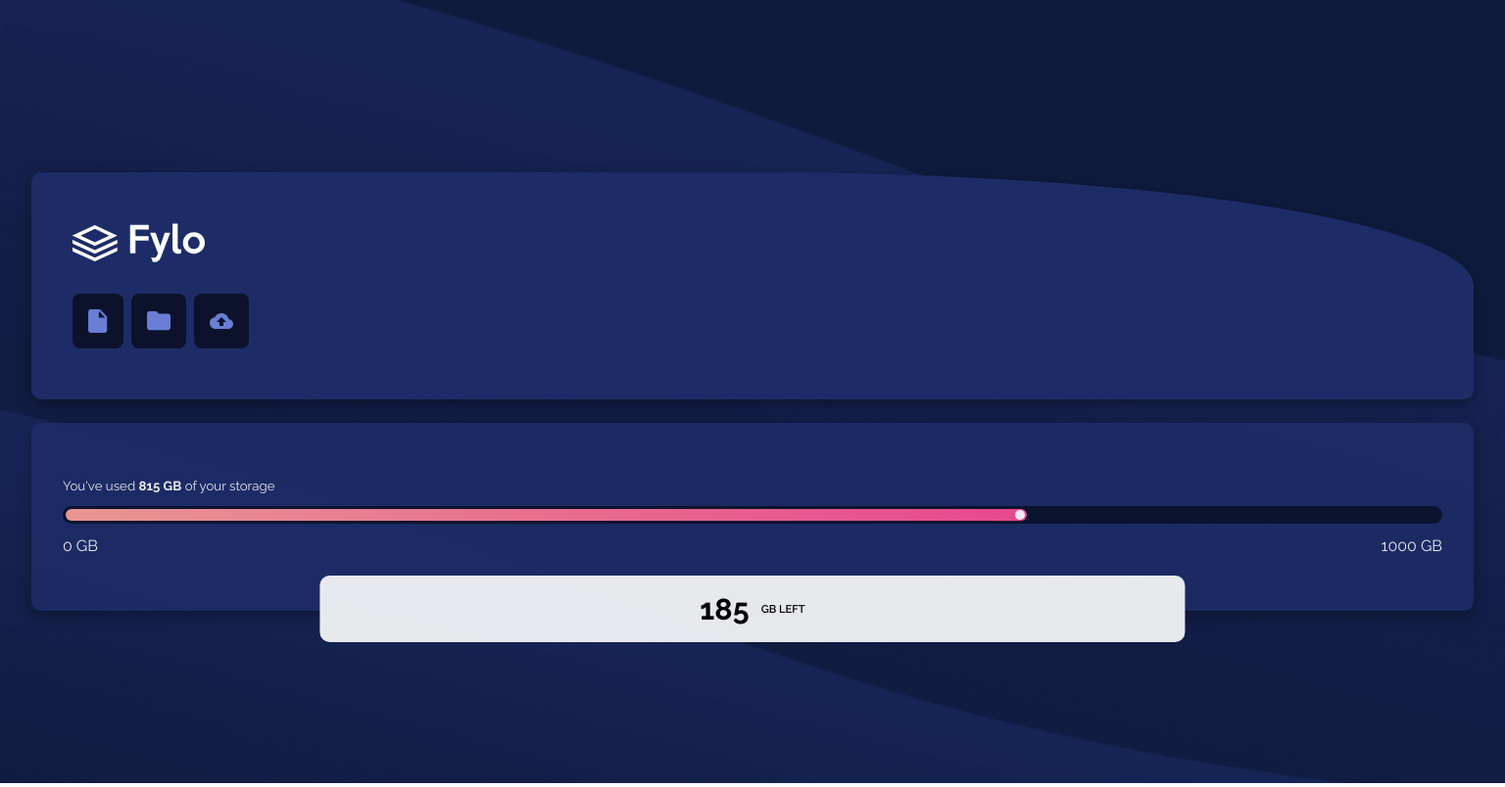
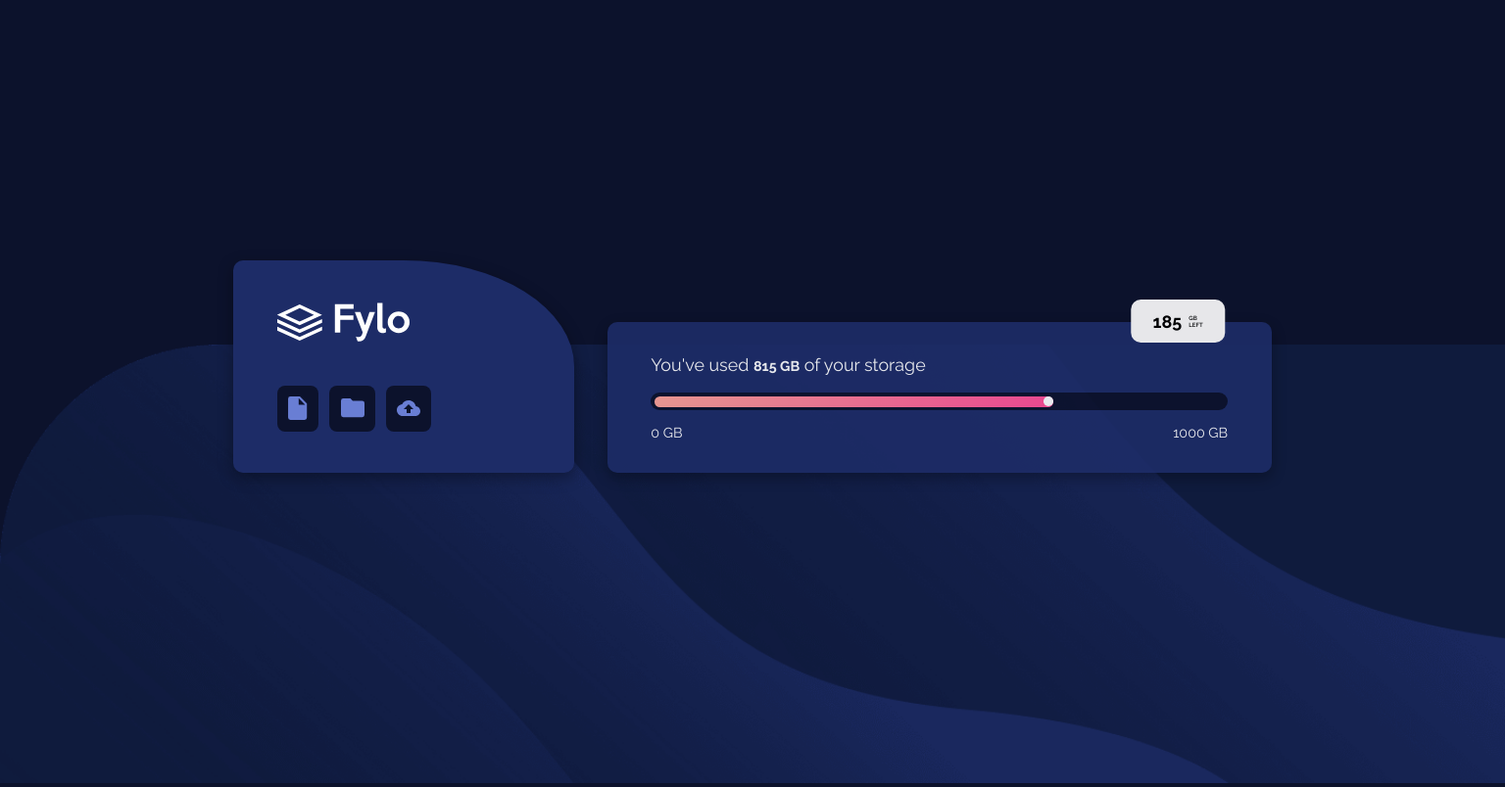
Before and after one commit to ghulamabidhassan/Fylo-data-storage-component, a plain HTML site: page index.html in a window 1536 px wide. Shown: the whole page at 98% size. Drawn offline with Linux system fonts and the light colour scheme.

Commit message:
responsive query completed

```diff
--- a/index.html
+++ b/index.html
@@ -16,7 +16,8 @@
   <body>
     <div class="main">
       <div class="img">
-        <img src="./images/bg-mobile.png" alt="" />
+        <img class="mob" src="./images/bg-mobile.png" alt="" />
+        <img src="./images/bg-desktop.png" alt="" class="desktop" />
       </div>
       <div class="container">
         <div class="box-1">
--- a/style.css
+++ b/style.css
@@ -21,13 +21,13 @@ body {
   width: 100%;
   font-family: Raleway, sans-serif;
   font-size: 16px;
-  overflow: hidden;
 }
 
 .main {
   height: 100vh;
   width: 100%;
   position: relative;
+  /* overflow: hidden; */
 }
 
 .img {
@@ -40,6 +40,10 @@ body {
 .img img {
   height: 100%;
   width: 100%;
+}
+
+.desktop {
+  display: none;
 }
 
 .container {
@@ -184,3 +188,141 @@ body {
 /* 420px screen */
 @media screen and (min-width: 26.25em) {
 }
+
+/* 728px screen  */
+@media screen and (min-width: 45.5em) {
+  body {
+    font-size: 1.4em;
+  }
+  .container {
+    padding: 4em;
+  }
+
+  :is(.box-1, .box-2) {
+    width: 80%;
+    height: auto;
+  }
+
+  .box-2-5 {
+    bottom: -2.5em;
+    font-size: 0.8em;
+  }
+}
+
+/* 1024px screen */
+@media screen and (min-width: 64em) {
+  body {
+    background-color: var(--Very-Dark-Blue);
+  }
+  .mob {
+    display: none;
+  }
+
+  .container {
+    width: 100%;
+    height: 80%;
+    display: flex;
+    flex-direction: row;
+    align-items: flex-end;
+  }
+
+  .desktop {
+    display: block;
+    width: 100%;
+  }
+
+  .img {
+    position: absolute;
+    bottom: 0;
+    width: 100%;
+    height: auto;
+  }
+
+  /* .img img {
+    height: 16em;
+  } */
+
+  .box-2-5 {
+    display: none;
+  }
+
+  .div {
+    width: auto;
+    height: auto;
+    padding: 0;
+  }
+
+  :is(.box-1, .box-2) {
+    margin-bottom: 0em;
+  }
+
+  .box-1 {
+    padding: 1em 6em 1em 2em;
+    width: auto;
+    height: fit-content;
+  }
+
+  .box-2 {
+    padding: 1.5em 2em;
+    height: fit-content;
+    width: 50%;
+  }
+
+  .box-2-5 {
+    display: flex;
+    width: fit-content;
+    height: fit-content;
+    padding: 0.5em 1em;
+    top: -1.5em;
+    left: 100%;
+    float: right;
+    transform: translate(-150%);
+    font-size: 0.5em;
+  }
+
+  .gb-left {
+    font-size: 0.1em;
+  }
+}
+
+/* 1366px screen */
+@media screen and (min-width: 85.375em) {
+  :is(.box-1, .box-2) {
+    margin-bottom: 3em;
+  }
+
+  .box-2 * {
+    font-size: 0.8em;
+  }
+
+  .round {
+    margin: 0;
+    height: 0.85em;
+    width: 0.85em;
+  }
+
+  .box-2-5 {
+    display: flex;
+    width: fit-content;
+    height: fit-content;
+    top: -1em;
+    padding: 0.5em 1em;
+    font-size: 1em;
+  }
+
+  .gb-left {
+    font-size: 0.1em;
+  }
+}
+
+/* 1920 px screen */
+
+@media screen and (min-width: 120em) {
+  :is(.box-1, .box-2) {
+    margin-bottom: 8em;
+  }
+
+  .box-2 {
+    width: 40%;
+  }
+}
```
